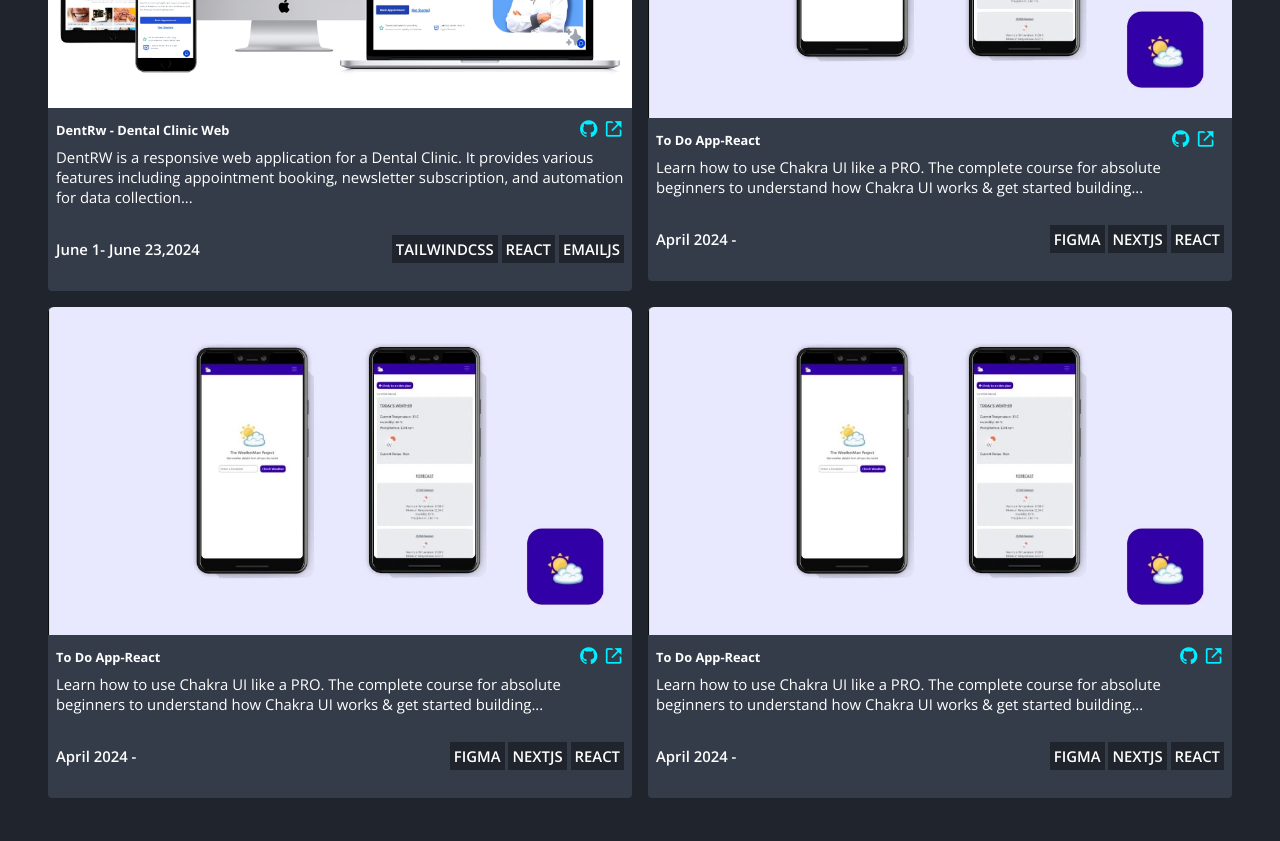
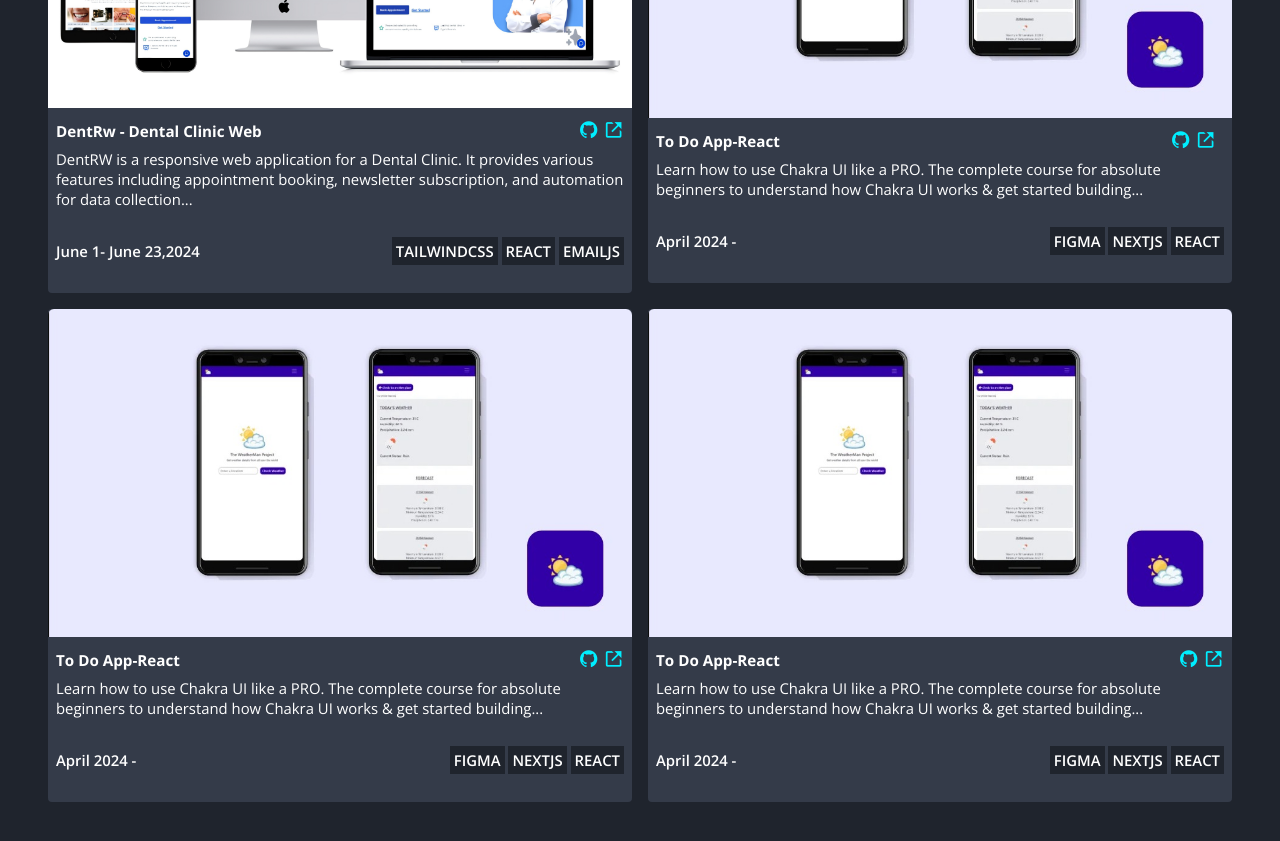
Before and after one commit to hbapte/portfolio-website, a plain HTML site: page index.html in a window 1280 px wide. Shown: the part 2480-3321 px from the top of the page. Drawn offline with nearby package versions, Linux system fonts and the light colour scheme.

Commit message:
project 1

```diff
--- a/styles/style.css
+++ b/styles/style.css
@@ -494,7 +494,7 @@ section {
 .project-card h4 {
   margin: 0.5rem;
   font-weight: 700;
-  font-size: .8rem;
+  font-size: 0.95rem;
 }
 
 .card-header {
```
